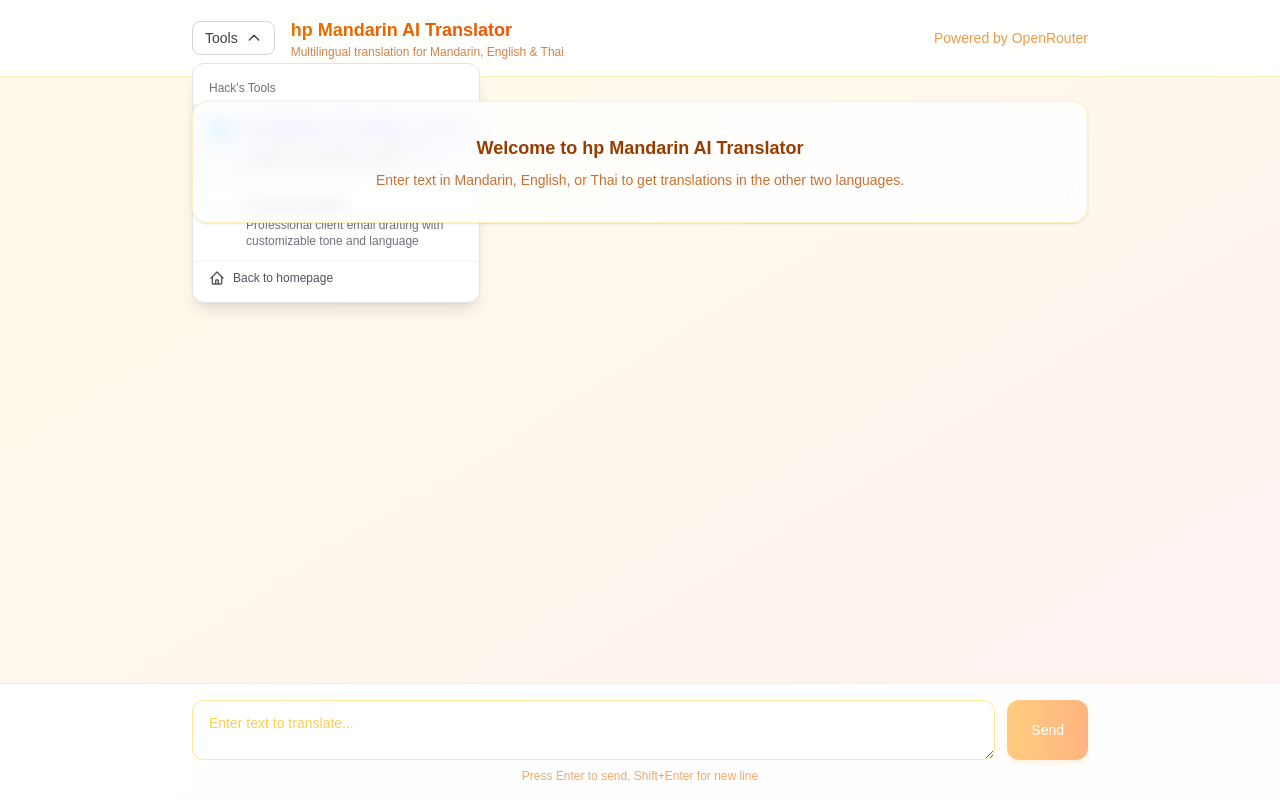
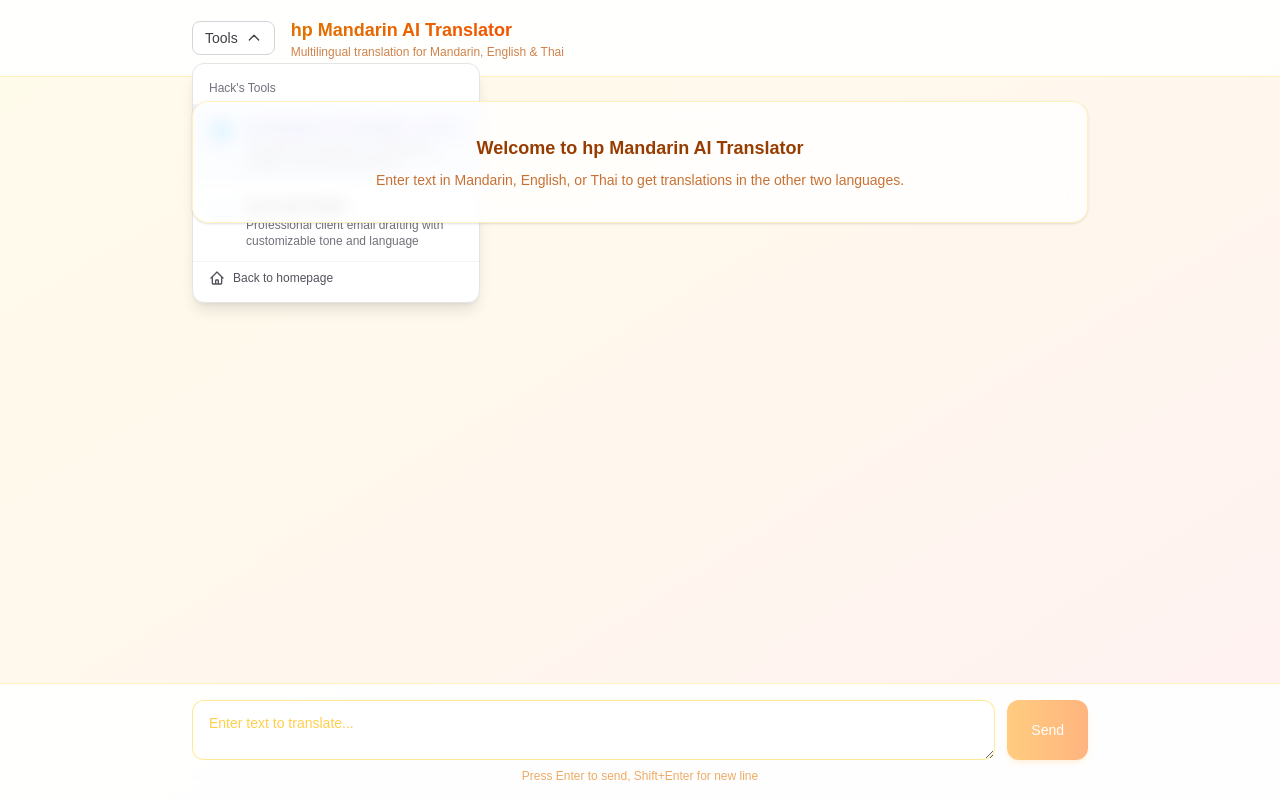
Before and after one commit to pwdinv/windsurf-my-app, a Next.js app: page /tools/hp-mandarin in a window 1280 px wide. Both pictures are taken after a click on the button "Tools". Built offline with nearby package versions, Linux system fonts and the light colour scheme.

Commit message:
Fix z-index on ToolsNavigation and remove 'Powered by OpenRouter' from tool pages

```diff
--- a/app/components/ToolsNavigation.tsx
+++ b/app/components/ToolsNavigation.tsx
@@ -13,7 +13,7 @@ export default function ToolsNavigation({ currentToolId }: ToolsNavigationProps)
   const currentTool = tools.find((t) => t.id === currentToolId);
 
   return (
-    <div className="relative">
+    <div className="relative z-[100]">
       <button
         onClick={() => setIsOpen(!isOpen)}
         className="flex items-center gap-2 rounded-lg border border-zinc-300 bg-white px-3 py-1.5 text-sm text-zinc-700 transition hover:border-zinc-400 hover:bg-zinc-50 dark:border-zinc-700 dark:bg-zinc-800 dark:text-zinc-300 dark:hover:border-zinc-600 dark:hover:bg-zinc-700"
@@ -37,10 +37,10 @@ export default function ToolsNavigation({ currentToolId }: ToolsNavigationProps)
       {isOpen && (
         <>
           <div
-            className="fixed inset-0 z-40"
+            className="fixed inset-0 z-[150]"
             onClick={() => setIsOpen(false)}
           />
-          <div className="absolute left-0 top-full z-50 mt-2 w-72 rounded-xl border border-zinc-200 bg-white py-2 shadow-lg dark:border-zinc-800 dark:bg-zinc-900">
+          <div className="absolute left-0 top-full z-[200] mt-2 w-72 rounded-xl border border-zinc-200 bg-white py-2 shadow-lg dark:border-zinc-800 dark:bg-zinc-900">
             <div className="border-b border-zinc-100 px-4 py-2 dark:border-zinc-800">
               <p className="text-xs font-medium text-zinc-500 dark:text-zinc-500">
                 Hack&apos;s Tools
--- a/app/tools/hp-email-drafter/page.tsx
+++ b/app/tools/hp-email-drafter/page.tsx
@@ -105,9 +105,6 @@ export default function HpEmailDrafterPage() {
               </p>
             </div>
           </div>
-          <span className="text-sm text-slate-500">
-            Powered by OpenRouter
-          </span>
         </div>
       </header>
 
--- a/app/tools/hp-mandarin/page.tsx
+++ b/app/tools/hp-mandarin/page.tsx
@@ -118,9 +118,6 @@ export default function HpMandarinPage() {
               </p>
             </div>
           </div>
-          <span className="text-sm text-amber-600/70 dark:text-amber-400/70">
-            Powered by OpenRouter
-          </span>
         </div>
       </header>
 
```
